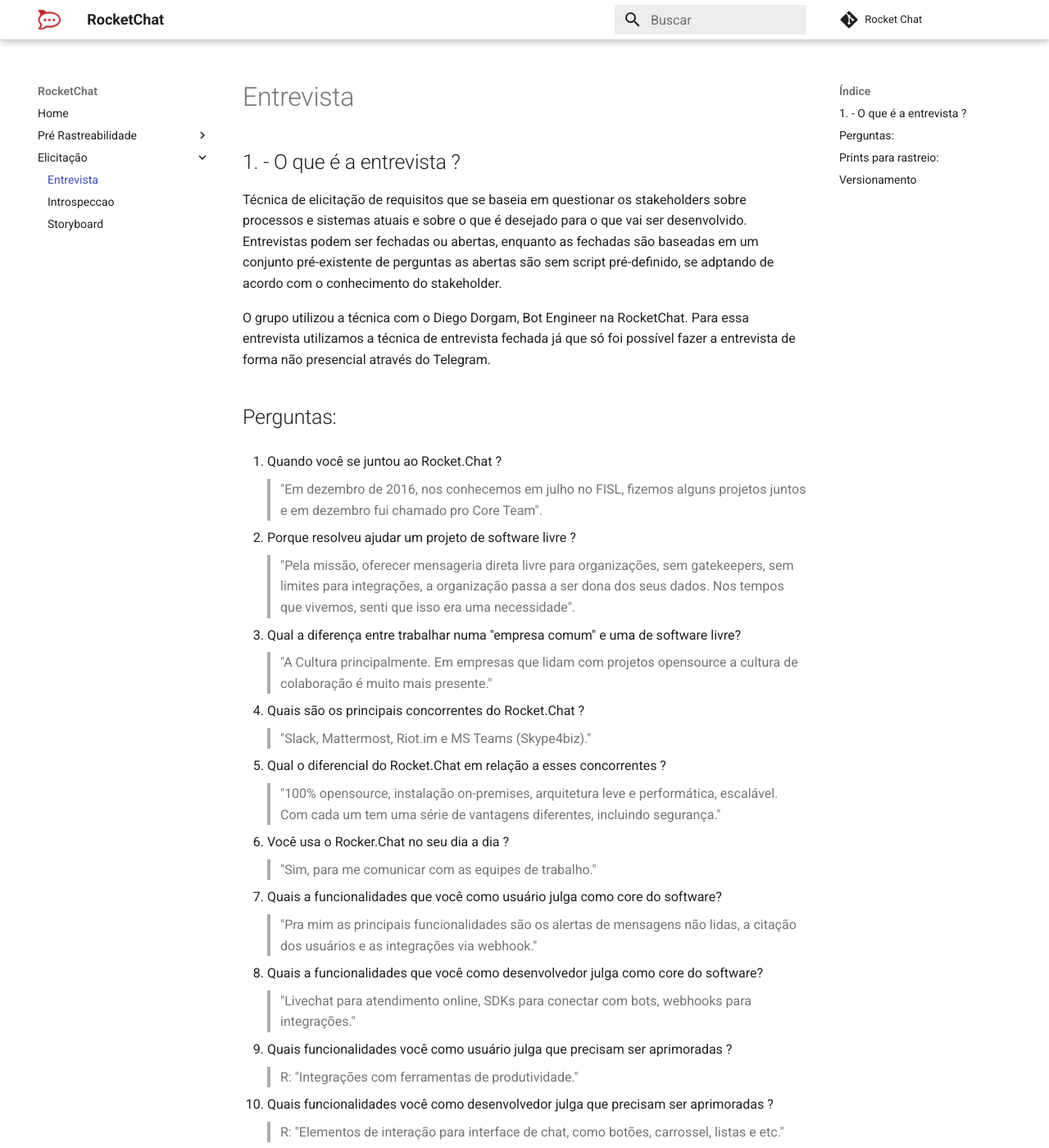
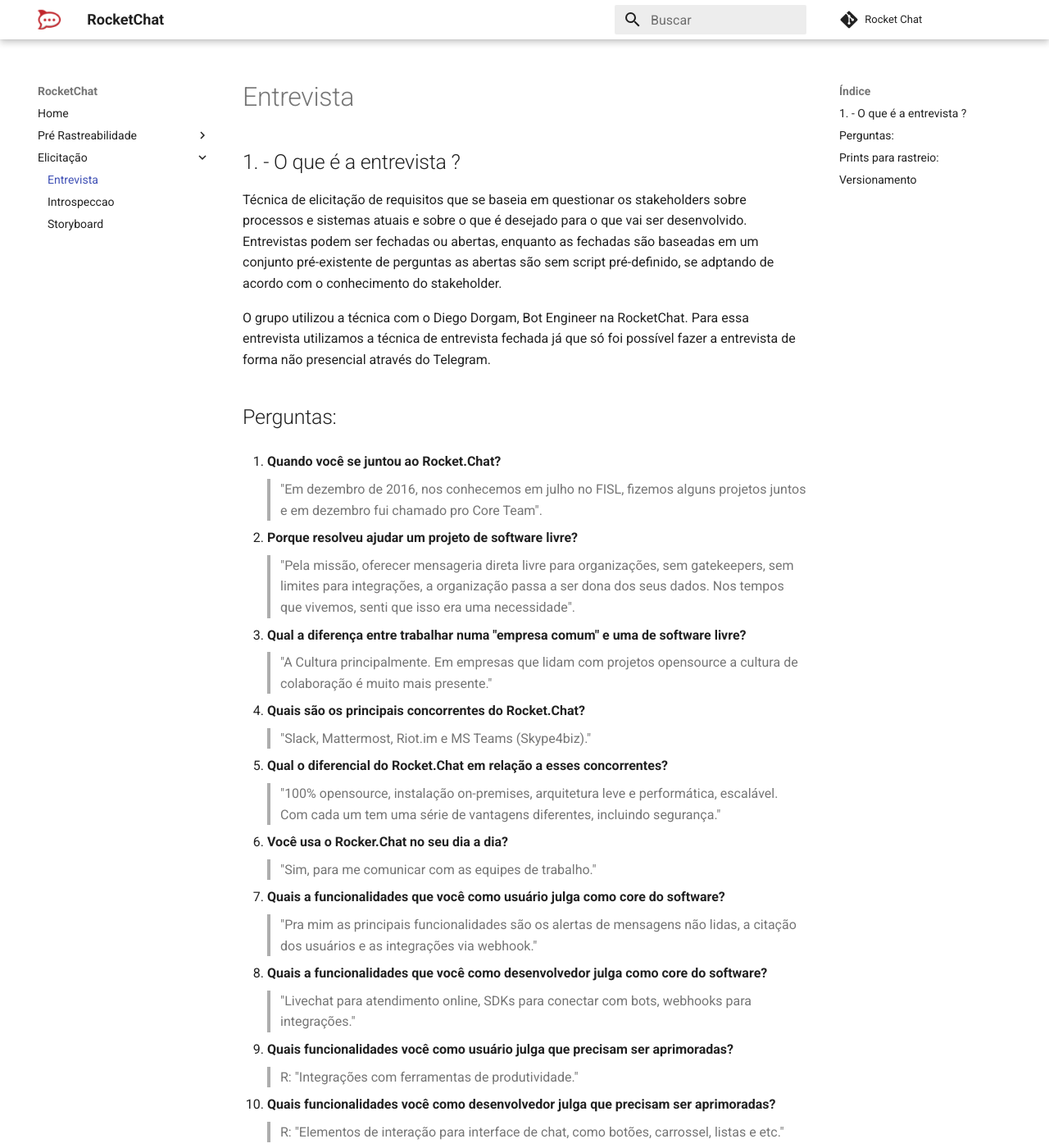
Before and after one commit to MarcosNBJ/2019.1-RocketChat, an MkDocs documentation site: the page built from docs/Elicitação/Entrevista.md, in a window 1280 px wide and 1400 px high. Shown: the whole window at 82% size. Built offline with MkDocs 1.6.1 and Material for MkDocs 9.7.7, drawn with Linux system fonts in a browser that asks for light colours; comment, search, counter and statistics services are not loaded.

Commit message:
adding some changes to the interview page

```diff
--- a/docs/Elicitação/Entrevista.md
+++ b/docs/Elicitação/Entrevista.md
@@ -6,56 +6,68 @@
 
 ## Perguntas:
 
-1. Quando você se juntou ao Rocket.Chat ?
+1. **Quando você se juntou ao Rocket.Chat?**
+
 
     > "Em dezembro de 2016, nos conhecemos em julho no FISL, fizemos alguns projetos juntos e em dezembro fui chamado pro Core Team".
 
-2. Porque resolveu ajudar um projeto de software livre ?
+
+2. **Porque resolveu ajudar um projeto de software livre?**
+
 
     > "Pela missão, oferecer mensageria direta livre para organizações, sem gatekeepers, sem limites para integrações, a organização passa a ser dona dos seus dados. Nos tempos que vivemos, senti que isso era uma necessidade".
 
 
-3. Qual a diferença entre trabalhar numa "empresa comum" e uma de software livre?
+3. **Qual a diferença entre trabalhar numa "empresa comum" e uma de software livre?**
+
 
     > "A Cultura principalmente. Em empresas que lidam com projetos opensource a cultura de colaboração é muito mais presente."
 
 
-4. Quais são os principais concorrentes do Rocket.Chat ?
+4. **Quais são os principais concorrentes do Rocket.Chat?**
+
 
     > "Slack, Mattermost, Riot.im e MS Teams (Skype4biz)."
 
 
-5. Qual o diferencial do Rocket.Chat em relação a esses concorrentes ?
+5. **Qual o diferencial do Rocket.Chat em relação a esses concorrentes?**
+
 
     > "100% opensource, instalação on-premises, arquitetura leve e performática, escalável. Com cada um tem uma série de vantagens diferentes, incluindo segurança."
 
 
-6. Você usa o Rocker.Chat no seu dia a dia ?
+6. **Você usa o Rocker.Chat no seu dia a dia?**
+
 
     > "Sim, para me comunicar com as equipes de trabalho."
 
 
-7. Quais a funcionalidades que você como usuário julga como core do software?
+7. **Quais a funcionalidades que você como usuário julga como core do software?**
+
 
     > "Pra mim as principais funcionalidades são os alertas de mensagens não lidas, a citação dos usuários e as integrações via webhook."
 
-8. Quais a funcionalidades que você como desenvolvedor julga como core do software?
+
+8. **Quais a funcionalidades que você como desenvolvedor julga como core do software?**
+
 
     > "Livechat para atendimento online, SDKs para conectar com bots, webhooks para integrações."
 
 
+9. **Quais funcionalidades você como usuário julga que precisam ser aprimoradas?**
 
-9. Quais funcionalidades você como usuário julga que precisam ser aprimoradas ?
 
     >R: "Integrações com ferramentas de produtividade."
 
 
-10. Quais funcionalidades você como desenvolvedor julga que precisam ser aprimoradas ?
+10. **Quais funcionalidades você como desenvolvedor julga que precisam ser aprimoradas?**
+
 
     >R: "Elementos de interação para interface de chat, como botões, carrossel, listas e etc."
 
 
-11. Qual a maior falha do software ? Como usuário e como desenvolvedor.
+11. **Qual a maior falha do software ? Como usuário e como desenvolvedor.**
+
 
     >R: "Funcionar sob websockets, sobrecarrega as conexões do servidor e do aplicativo e limitam a escalabilidade."
 
```
